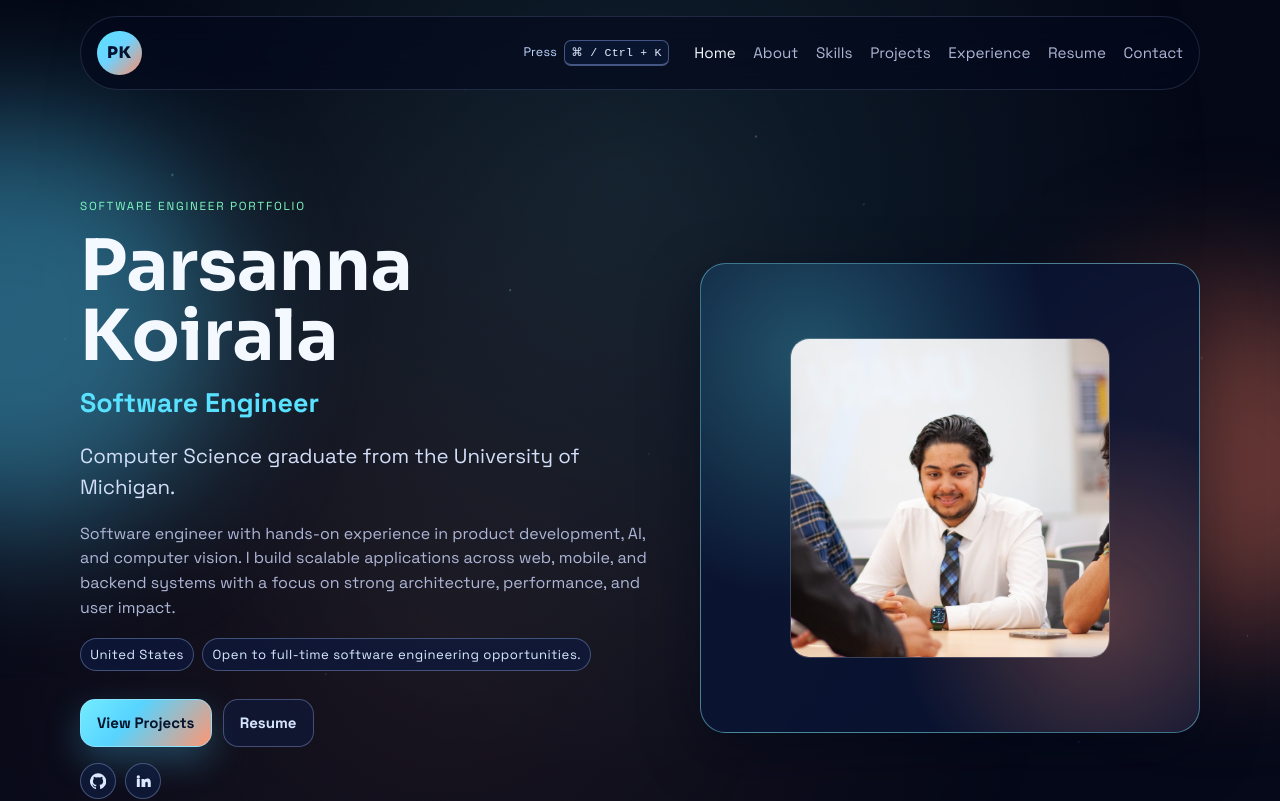
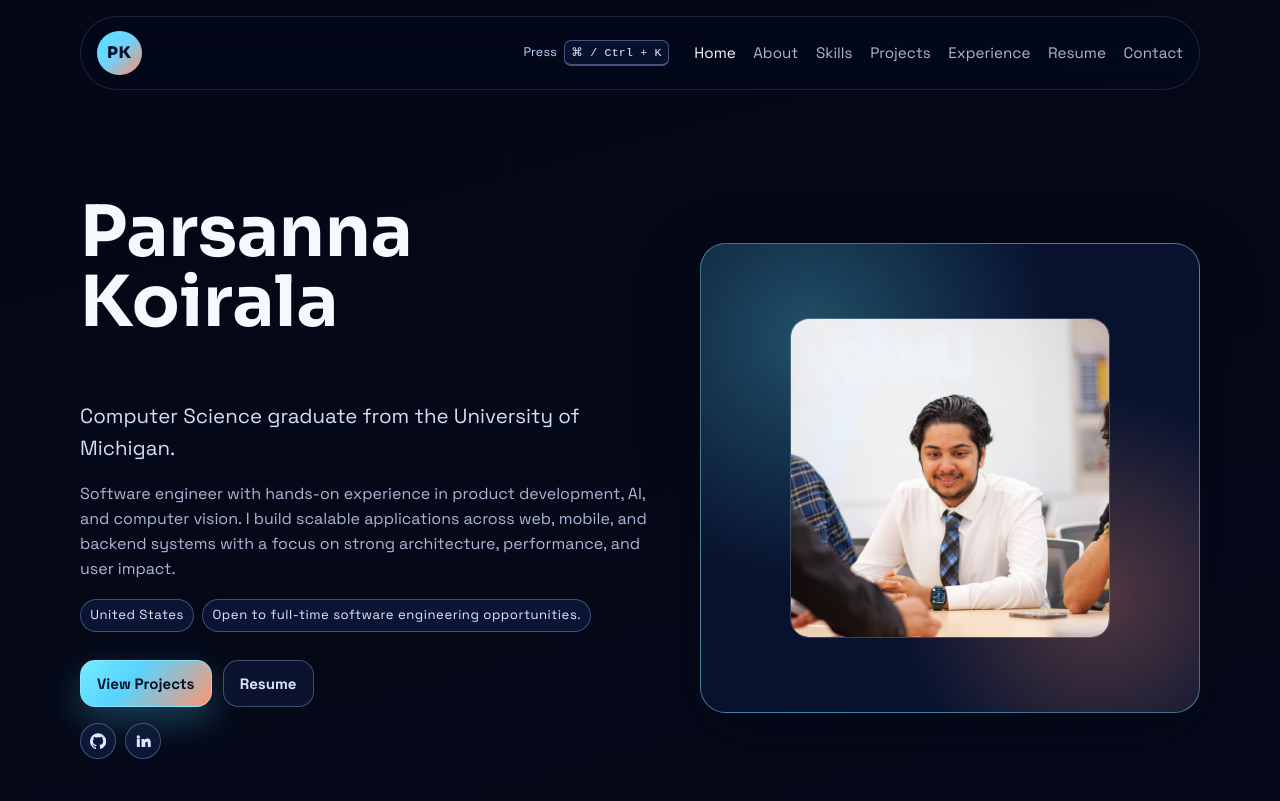
Before and after one commit to ParsannaK/parsannak.github.io, a React (Vite) app: page / in a window 1280 px wide. Shown: the top 801 px of the page. Built offline with nearby package versions, Linux system fonts and the light colour scheme.

Commit message:
Add typewriter role animation and enhance hero hover styling

```diff
--- a/src/components/HeroSection.tsx
+++ b/src/components/HeroSection.tsx
@@ -1,6 +1,7 @@
-import { lazy, Suspense } from 'react';
+import { lazy, Suspense, useMemo } from 'react';
 import { IconGlyph } from './IconGlyph';
 import type { Profile, SocialLink } from '../types/content';
+import { useTypewriterRoles } from '../hooks/useTypewriterRoles';
 
 const HeroScene = lazy(() => import('./HeroScene'));
 
@@ -11,12 +12,25 @@ interface HeroSectionProps {
 }
 
 export function HeroSection({ profile, socialLinks, enable3D }: HeroSectionProps): JSX.Element {
+  const rotatingRoles = useMemo(() => {
+    const roles = [profile.role, 'Coder', 'Developer', 'Builder'];
+    return roles.filter((role, index) => role && roles.indexOf(role) === index);
+  }, [profile.role]);
+
+  const animatedRole = useTypewriterRoles(rotatingRoles);
+
   return (
     <section id="home" className="hero section-wrap" data-reveal>
       <div className="hero-copy" data-reveal>
-        <p className="eyebrow">Software Engineer Portfolio</p>
-        <h1>{profile.name}</h1>
-        <h2>{profile.role}</h2>
+        <h1 className="hero-name" data-text={profile.name}>
+          {profile.name}
+        </h1>
+        <h2 className="hero-roleline">
+          <span className="typed-live">
+            {animatedRole || '\u00A0'}
+            <span className="typing-caret" aria-hidden="true" />
+          </span>
+        </h2>
         <p className="hero-tagline">{profile.tagline}</p>
         <p className="hero-summary">{profile.summary}</p>
 
--- /dev/null
+++ b/src/hooks/useTypewriterRoles.ts
@@ -0,0 +1,47 @@
+import { useEffect, useMemo, useState } from 'react';
+import { useReducedMotion } from './useReducedMotion';
+
+export function useTypewriterRoles(roles: string[]): string {
+  const reducedMotion = useReducedMotion();
+  const safeRoles = useMemo(() => (roles.length ? roles : ['Software Engineer']), [roles]);
+  const [text, setText] = useState(safeRoles[0]);
+  const [roleIndex, setRoleIndex] = useState(0);
+  const [isDeleting, setIsDeleting] = useState(false);
+
+  useEffect(() => {
+    if (reducedMotion) {
+      setText(safeRoles[0]);
+      setIsDeleting(false);
+      setRoleIndex(0);
+      return;
+    }
+
+    const currentRole = safeRoles[roleIndex];
+    let timeoutId = 0;
+
+    if (!isDeleting) {
+      if (text !== currentRole) {
+        timeoutId = window.setTimeout(() => {
+          setText(currentRole.slice(0, text.length + 1));
+        }, 82);
+      } else {
+        timeoutId = window.setTimeout(() => {
+          setIsDeleting(true);
+        }, 1200);
+      }
+    } else if (text.length > 0) {
+      timeoutId = window.setTimeout(() => {
+        setText(currentRole.slice(0, text.length - 1));
+      }, 48);
+    } else {
+      timeoutId = window.setTimeout(() => {
+        setIsDeleting(false);
+        setRoleIndex((index) => (index + 1) % safeRoles.length);
+      }, 220);
+    }
+
+    return () => window.clearTimeout(timeoutId);
+  }, [isDeleting, reducedMotion, roleIndex, safeRoles, text]);
+
+  return text;
+}
--- a/src/styles.css
+++ b/src/styles.css
@@ -35,6 +35,12 @@
 
 html {
   scroll-behavior: smooth;
+  min-height: 100%;
+  background:
+    radial-gradient(circle at 20% 18%, rgba(72, 184, 255, 0.22), transparent 44%),
+    radial-gradient(circle at 82% 11%, rgba(255, 142, 108, 0.2), transparent 37%),
+    linear-gradient(165deg, #040714 0%, #070d23 50%, #04070f 100%);
+  overscroll-behavior-y: none;
 }
 
 body {
@@ -49,8 +55,10 @@ body {
       transparent 36%
     ),
     linear-gradient(165deg, #040714 0%, #070d23 50%, #04070f 100%);
+  overscroll-behavior-y: none;
   font-family: 'Space Grotesk', 'Sora', sans-serif;
   line-height: 1.55;
+  overflow-x: hidden;
 }
 
 a {
@@ -454,17 +462,95 @@ main {
   min-height: min(86vh, 760px);
 }
 
-.hero-copy h1 {
+.hero-name {
   margin: 0;
   font-size: clamp(2.2rem, 6vw, 4.4rem);
   line-height: 1;
   font-family: 'Sora', sans-serif;
+  display: inline-block;
+  position: relative;
+  isolation: isolate;
+  transition:
+    transform 240ms ease,
+    text-shadow 240ms ease,
+    filter 240ms ease,
+    letter-spacing 240ms ease;
+}
+
+.hero-name::after {
+  content: attr(data-text);
+  position: absolute;
+  inset: 0;
+  color: rgba(113, 236, 255, 0.58);
+  pointer-events: none;
+  opacity: 0;
+  transform: translate3d(0, 0, 0);
+  text-shadow:
+    -1px 0 rgba(255, 140, 111, 0.38),
+    1px 0 rgba(111, 235, 255, 0.46);
+  transition:
+    opacity 220ms ease,
+    transform 220ms ease;
+  z-index: -1;
+}
+
+.hero-name:hover {
+  transform: translateY(-3px) scale(1.018);
+  letter-spacing: 0.01em;
+  text-shadow:
+    0 0 24px rgba(109, 225, 255, 0.5),
+    0 0 48px rgba(255, 151, 114, 0.28);
+  filter: saturate(1.15);
+  background-image: linear-gradient(96deg, #ecf5ff 5%, #7beeff 36%, #ff9f7b 66%, #f2f7ff 96%);
+  background-size: 230% 100%;
+  background-position: 0% 50%;
+  -webkit-background-clip: text;
+  background-clip: text;
+  color: transparent;
+  animation: nameSheen 2.8s linear infinite;
+}
+
+.hero-name:hover::after {
+  opacity: 0.86;
+  transform: translate3d(3px, -2px, 0);
+  animation: nameGhost 1.2s steps(2, end) infinite;
 }
 
 .hero-copy h2 {
   margin: 0.7rem 0 1rem;
   font-size: clamp(1.15rem, 2.1vw, 1.7rem);
   color: var(--brand);
+}
+
+.hero-roleline {
+  display: inline-grid;
+  align-items: center;
+  min-height: 1.35em;
+  line-height: 1.1;
+}
+
+.hero-roleline::before {
+  content: 'Software Engineer';
+  visibility: hidden;
+  white-space: nowrap;
+  grid-area: 1 / 1;
+}
+
+.typed-live {
+  grid-area: 1 / 1;
+  display: inline-flex;
+  align-items: center;
+  justify-self: start;
+  white-space: nowrap;
+}
+
+.typing-caret {
+  margin-left: 0.08em;
+  width: 2px;
+  height: 1.1em;
+  background: rgba(120, 236, 255, 0.95);
+  box-shadow: 0 0 12px rgba(108, 223, 255, 0.6);
+  animation: caretBlink 1s steps(1, end) infinite;
 }
 
 .hero-tagline {
@@ -1004,6 +1090,38 @@ main {
   }
 }
 
+@keyframes caretBlink {
+  0%,
+  49% {
+    opacity: 1;
+  }
+  50%,
+  100% {
+    opacity: 0;
+  }
+}
+
+@keyframes nameSheen {
+  0% {
+    background-position: 0% 50%;
+  }
+  100% {
+    background-position: 220% 50%;
+  }
+}
+
+@keyframes nameGhost {
+  0%,
+  100% {
+    transform: translate3d(3px, -2px, 0);
+    opacity: 0.82;
+  }
+  50% {
+    transform: translate3d(-2px, 2px, 0);
+    opacity: 0.42;
+  }
+}
+
 @media (max-width: 980px) {
   .site-header {
     border-radius: 1rem;
@@ -1084,6 +1202,10 @@ main {
   .matrix-rain {
     opacity: 0.15;
   }
+
+  .hero-roleline::before {
+    content: 'Developer';
+  }
 }
 
 @media (prefers-reduced-motion: reduce) {
@@ -1112,4 +1234,17 @@ main {
   .starfield {
     display: none;
   }
+
+  .typing-caret {
+    animation: none;
+    opacity: 1;
+  }
+
+  .hero-name:hover {
+    animation: none;
+  }
+
+  .hero-name:hover::after {
+    animation: none;
+  }
 }
```
